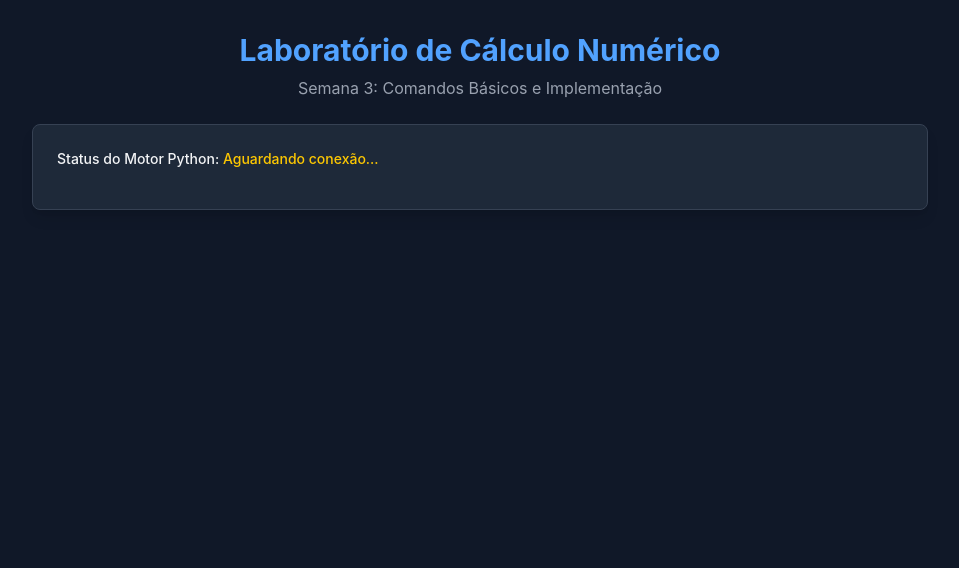
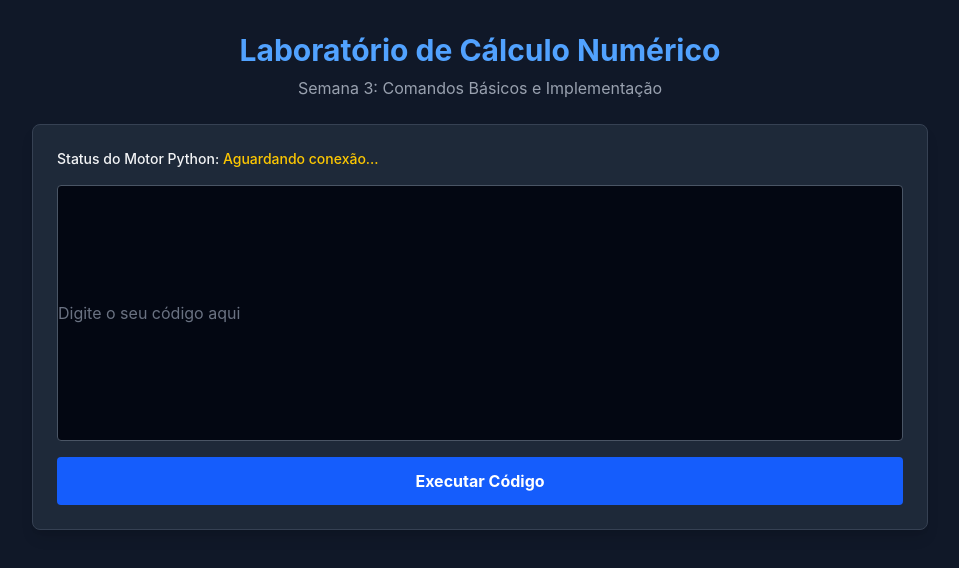
Before and after one commit to VictorHugo-Neo/MatDiscreta_Pratica, a React (Vite) app in the folder front/: page / in a window 1280 px wide. Shown: the top 568 px of the page, without its empty margins (160-1119 px from the left). Built offline with nearby package versions, Linux system fonts and the light colour scheme.

Commit message:
Feat: div para inserção do código

```diff
--- a/front/src/App.jsx
+++ b/front/src/App.jsx
@@ -15,9 +15,14 @@ function App(){
           <div className="mb-4 text-sm font-medium">
             Status do Motor Python: {" "}
             <span className = "text-yellow-400">Aguardando conexão...</span>
-
           </div>
 
+          <div className = "h-64 bg-gray-950 rounded border border-gray-600 flex items-center justifiy-center mb-4">
+            <span className="text-gray-500">Digite o seu código aqui</span>
+          </div>
+          <button className ="w-full bg-blue-600 hover:bg-blue-500 text-white font-bold py-3 px-4 rounded transition-colors disabled:opacity-50">
+            Executar Código
+          </button>
         </div>
       </div>
     </div>
```
